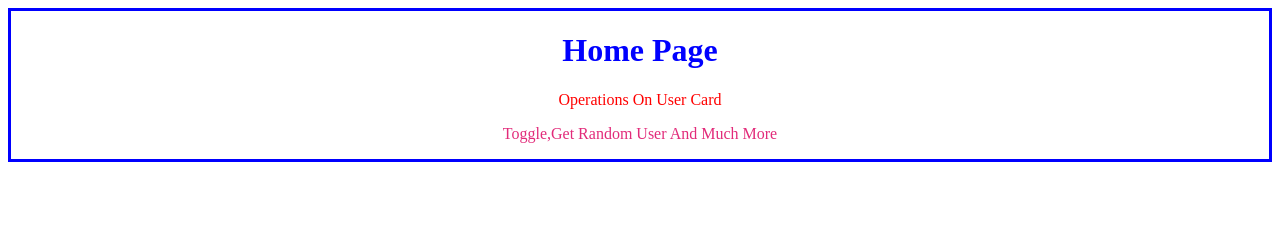
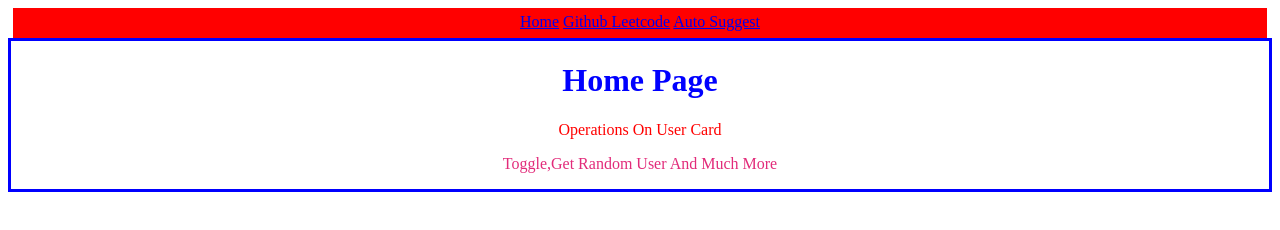
Before and after one commit to HARINIREDDY08/autosuggest, a website: page FrontEnd/index.html in a window 1280 px wide. Drawn offline with Linux system fonts and the light colour scheme.

Commit message:
navigator bar

```diff
--- a/FrontEnd/index.css
+++ b/FrontEnd/index.css
@@ -18,3 +18,14 @@ h1{
 #p2{
     color:rgb(226, 43, 122);
 }
+#nav{
+    text-align:center;
+    background-color:red;
+    height:25px;
+    padding-top:5px;
+}
+#nav{
+    margin: 0px 5px;
+    text-decoration:none;
+    color:green;
+}
--- a/FrontEnd/index.html
+++ b/FrontEnd/index.html
@@ -7,6 +7,12 @@
     <link rel="Stylesheet" href="index.css">
 </head>
 <body>
+    <div id="nav">
+        <a href="/">Home</a>
+        <a href="https://github.com" target="blank"> Github </a>
+        <a href="https://leetcode.com">Leetcode</a>
+        <a href="./pages/autosuggest.html">Auto Suggest</a>
+    </div>
     <div id="home-intro">
     <h1> Home Page </h1>
     <p id="p1"> Operations On User Card </p>
```
Also changed, not shown: FrontEnd/pages/autosuggest.html (added, +11 -0 lines).
